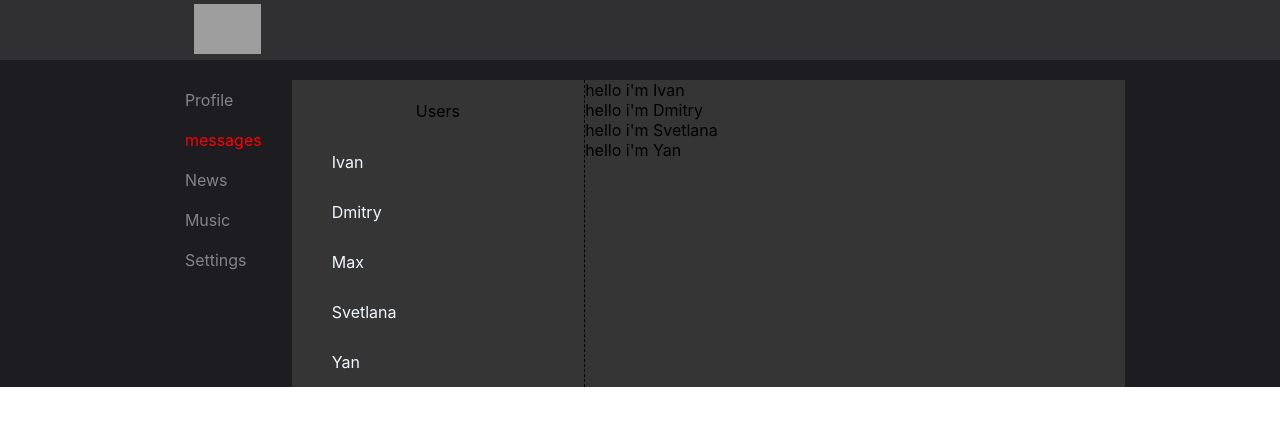
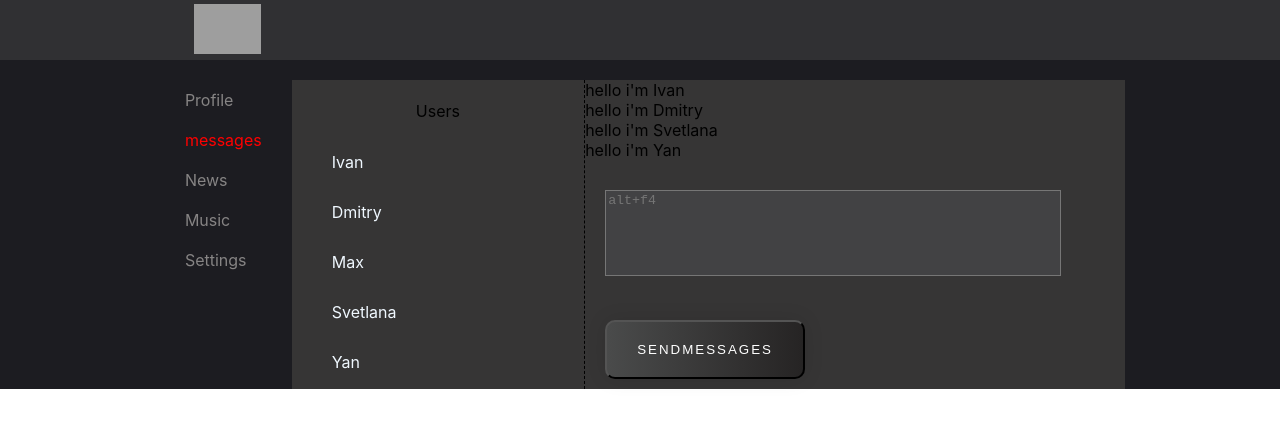
Before and after one commit to E1ford/SocialNetwork, a React (Create React App) app: page /messages in a window 1280 px wide. Shown: the top 428 px of the page. Built offline with nearby package versions, Linux system fonts and the light colour scheme; grey boxes are pictures that could not be loaded.

Commit message:
добавил textarea в смс и подключил к store

```diff
--- a/src/App.js
+++ b/src/App.js
@@ -34,6 +34,8 @@ return(
 
                         <Route path="/messages" render={()=>
                         <Messages
+                            newValueMessages={props.store._state.mes.newValueMessages}
+                            dispatch={props.dispatch}
                             users={props.store.getState().mes.userData}
                             dialogs={props.store.getState().mes.dialogData}
                         />}/>
--- a/src/components/Messages/Messages.jsx
+++ b/src/components/Messages/Messages.jsx
@@ -2,7 +2,7 @@ import React from 'react';
 import styles from './Messages.module.css';
 import Users from './Users/Users'
 import Dialog from './Dialog/Dialog'
-
+import {addMessagesActionCreator, updateTextMessagesActionCreator} from '../../redux/state';
 
 
 
@@ -10,6 +10,20 @@ const Messages = (props) =>{
 
     let user = props.users.map((item)=> <Users id={item.id}  userName={item.userName}/>)
     let dialog = props.dialogs.map((item)=> <Dialog text={item.text}/>)
+
+    let refReactTextarea=React.createRef();
+
+    let sendMessagesClick=()=>{
+        props.dispatch(addMessagesActionCreator(refReactTextarea.current.value))
+
+    }
+
+    let value=()=> {
+
+        props.dispatch(updateTextMessagesActionCreator(refReactTextarea.current.value))
+    }
+
+
 
     return(
             <div className={styles.wrapper}>
@@ -21,7 +35,13 @@ const Messages = (props) =>{
                 </div>
                 <div className={styles.wrapper_dialog}>
                     <div className={styles.dialog}>
-                        {dialog}
+                        <div>
+                            {dialog}
+                        </div>
+                        <div className={styles.dialogTextarea}>
+                            <textarea onChange={value} value={props.newValueMessages} ref={refReactTextarea} placeholder="alt+f4" ></textarea>
+                            <button onClick={sendMessagesClick} className={styles.floatingButton}>sendMessages</button>
+                        </div>
                     </div>
                 </div>
 
--- a/src/components/Messages/Messages.module.css
+++ b/src/components/Messages/Messages.module.css
@@ -29,3 +29,35 @@
     width: 540px;
     background-color:#363535;
 }
+.dialog{
+    display: flex;
+    flex-direction: column;
+}
+.dialogTextarea{
+    align-self: flex-end;
+}
+.dialogTextarea textarea{
+    margin:30px 30px 30px 20px;
+    background-color: #424244;
+    width: 450px;
+    height: 80px;
+    resize: none;
+}
+.floatingButton {
+    text-decoration: none;
+    display: inline-block;
+    color: white;
+    padding: 20px 30px;
+    margin: 10px 20px;
+    border-radius: 10px;
+    font-family: 'Montserrat', sans-serif;
+    text-transform: uppercase;
+    letter-spacing: 2px;
+    background-image: linear-gradient(to right, #4a4b4b 0%, #252323 51%, #4a4b4b 100%);
+    background-size: 200% auto;
+    box-shadow: 0 0 20px rgba(0, 0, 0, .1);
+    transition: .5s;
+  }
+  .floatingButton:hover {
+    background-position: right center;
+  }
--- a/src/components/Profile/posts/posts.jsx
+++ b/src/components/Profile/posts/posts.jsx
@@ -11,7 +11,7 @@ let Posts = (props)=>{
 
     let refReactTextarea=React.createRef();
 
-    let click=()=>{
+    let sendPostClick=()=>{
         props.dispatch(addPostActionCreator(refReactTextarea.current.value))
 
     }
@@ -31,7 +31,7 @@ let Posts = (props)=>{
                     <textarea onChange={value} value={props.newValue} ref={refReactTextarea} placeholder="alt+f4 что бы открыть игру"></textarea>
                 </div>
                 <div>
-                    <button  onClick={click} className={styles.floatingButton}>запостить</button>
+                    <button  onClick={sendPostClick} className={styles.floatingButton}>запостить</button>
                 </div>
             </div>
             {content}
--- a/src/redux/state.js
+++ b/src/redux/state.js
@@ -2,6 +2,7 @@
 let store = {
     _state : {
         mes:{
+            newValueMessages:'',
             userData:[
                 {userName:'Ivan', id:'1'},
                 {userName:'Dmitry', id:'2'},
@@ -34,23 +35,38 @@ let store = {
         this.render = observer;
     },
     dispatch(action){
-        if(action.type === "ADD-POST"){
+        if(action.type == "ADD-POST"){
             if(!action.text == ''){
                 store._state.profile.posts.unshift({messages:action.text, likes:'581'})
 
-            store._state.profile.newValue=""
-            store.render(store.getState())
+                store._state.profile.newValue = "";
+                store.render(store.getState())
             }
 
         }else if(action.type === "UPDATE-TEXT-POST"){
             store._state.profile.newValue = action.value;
             store.render(store.getState())
+
+        }else if(action.type === "ADD-MESSAGES"){
+            if(!action.text == ''){
+                store._state.mes.dialogData.push({text:action.text, id:"15"});
+                store._state.mes.newValueMessages=""
+                store.render(store.getState())
+            }
+
+        }else if(action.type === "UPDATE-TEXT-MESSAGES"){
+            debugger;
+            store._state.mes.newValueMessages = action.value;
+            store.render(store.getState())
         }
-    },
-
+    }
 }
 
 
 export  let addPostActionCreator = (text)=>({type:"ADD-POST", text: text});
 export let updateTextPostActionCreator = (value)=>({type:"UPDATE-TEXT-POST", value: value});
+
+export  let addMessagesActionCreator = (text)=>({type:"ADD-MESSAGES", text: text});
+export let updateTextMessagesActionCreator = (value)=>({type:"UPDATE-TEXT-MESSAGES", value: value});
+
 export default store;
```
